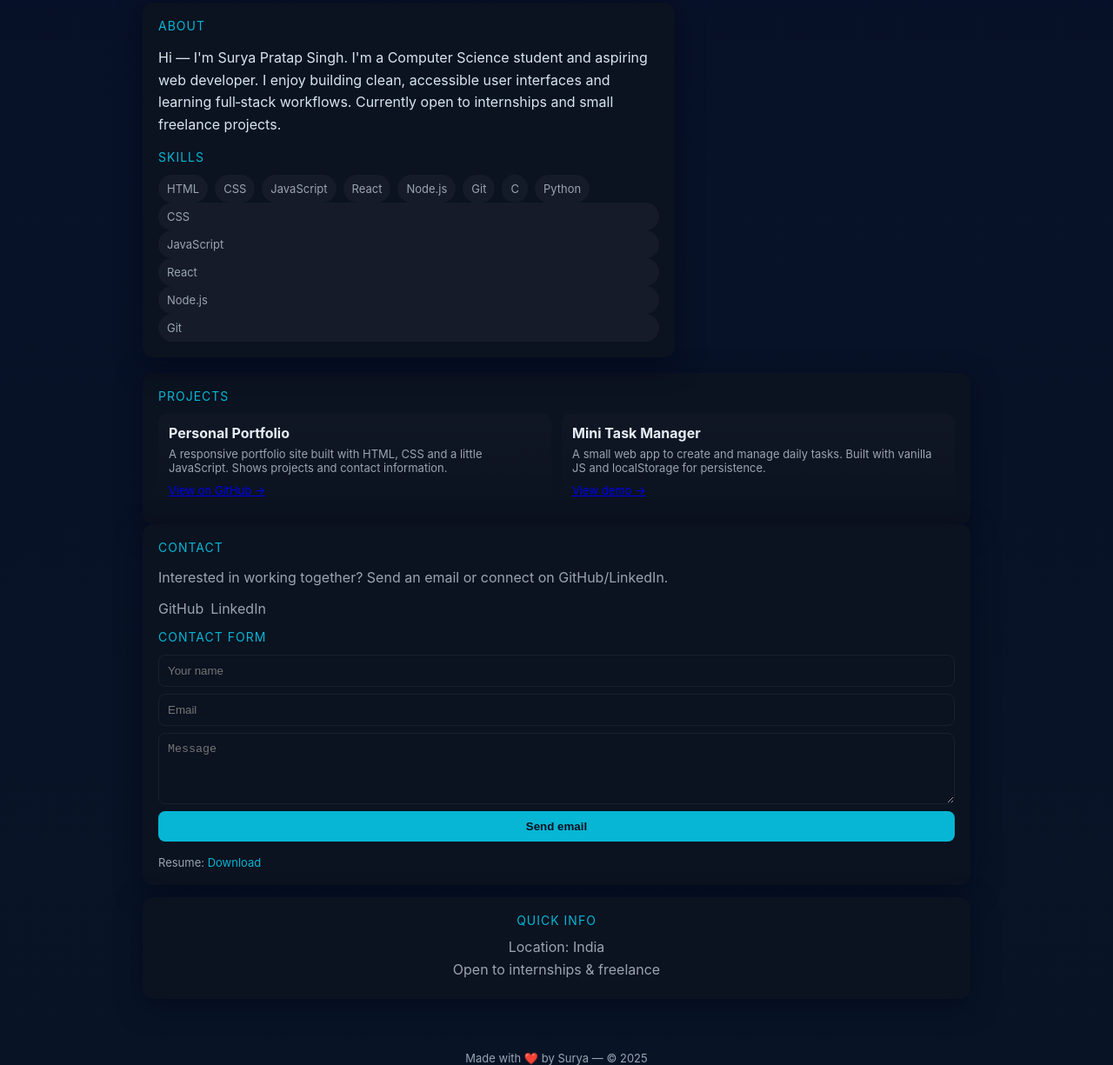
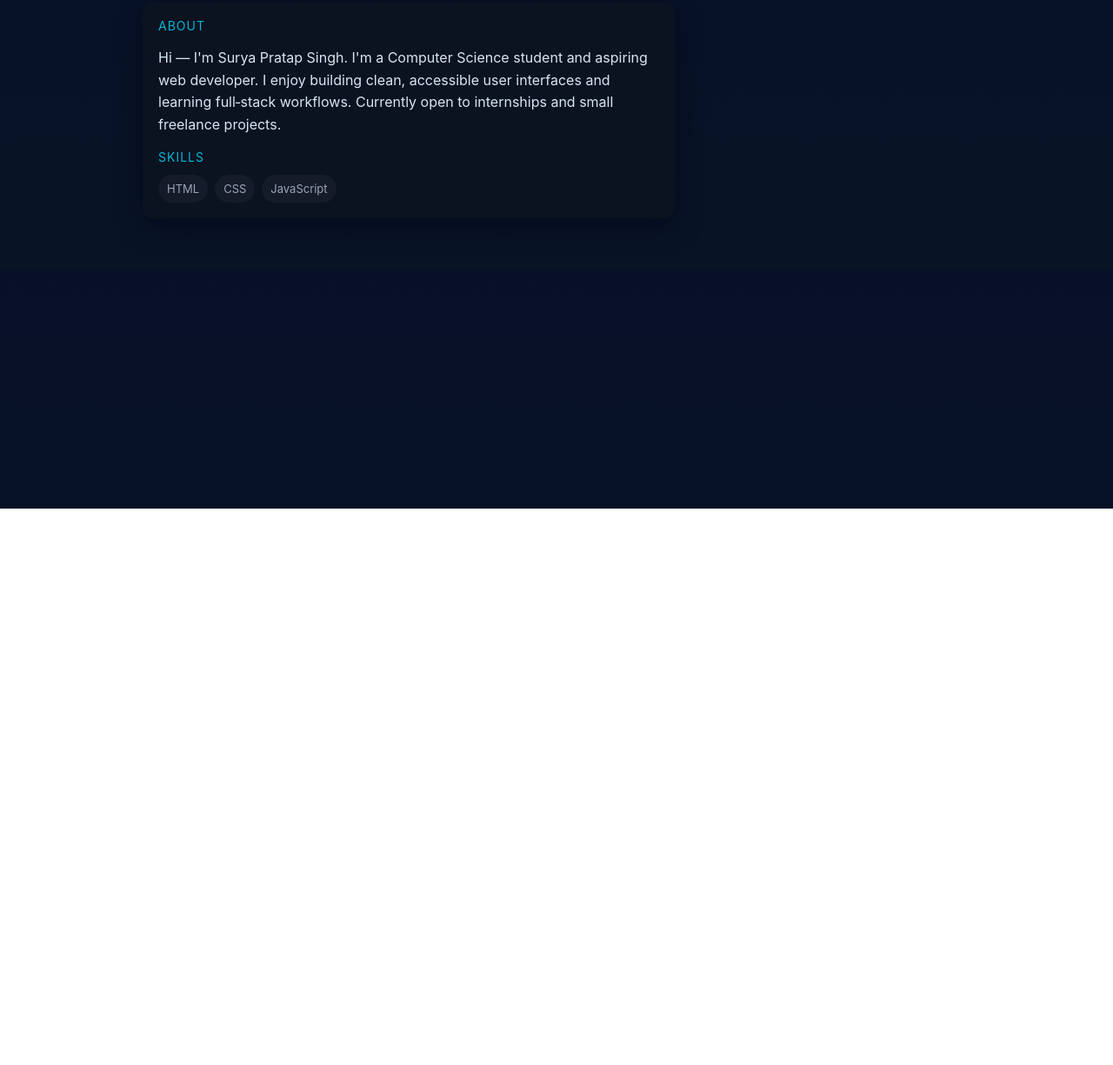
Before and after one commit to SuryaX096/suryax096.github.io, a plain HTML site: page index.html in a window 1280 px wide. Shown: the part 215-1440 px from the top of the page at 87% size. After the commit the page ends 800 px from the top, so only its background shows below. Drawn offline with Linux system fonts and the light colour scheme.

Commit message:
Refactor index.html structure and content

```diff
--- a/index.html
+++ b/index.html
@@ -1,5 +1,3 @@
-
-
  <!doctype html>
 <html lang="en">
 <head>
@@ -18,13 +16,16 @@
 nav{margin-left:auto}
 nav a{color:var(--muted);text-decoration:none;margin-left:16px}
 
+
 .grid{display:grid;grid-template-columns:1fr 320px;gap:20px;margin-top:28px}
 .card{background:var(--card);padding:18px;border-radius:12px;box-shadow:0 8px 30px rgba(2,6,23,0.6)}
 .section-title{font-size:14px;color:var(--accent);letter-spacing:1px;text-transform:uppercase;margin-bottom:12px}
 
+
 .about p{line-height:1.6;color:#d7e6f2}
 .skills{display:flex;flex-wrap:wrap;gap:8px;margin-top:12px}
 .skill{background:var(--glass);padding:8px 10px;border-radius:999px;color:var(--muted);font-size:13px}
+
 
 .projects{display:grid;grid-template-columns:repeat(auto-fit,minmax(220px,1fr));gap:12px}
 .proj{background:linear-gradient(180deg,rgba(255,255,255,0.02),transparent);padding:12px;border-radius:10px}
@@ -32,11 +33,14 @@
 .proj p{margin:0;color:var(--muted);font-size:13px}
 .proj a{display:inline-block;margin-top:10px;font-size:13px}
 
+
 .contact form{display:flex;flex-direction:column;gap:8px}
 input,textarea{background:transparent;border:1px solid rgba(255,255,255,0.06);padding:10px;border-radius:8px;color:#e8f6ff}
 button{background:var(--accent);border:0;padding:10px 12px;border-radius:8px;color:#021021;font-weight:600;cursor:pointer}
 
+
 footer{margin-top:28px;text-align:center;color:var(--muted);font-size:13px}
+
 
 @media (max-width:900px){.grid{grid-template-columns:1fr}.avatar{width:80px;height:80px;font-size:28px}.container{padding:16px}}
 </style>
@@ -58,89 +62,17 @@
 </nav>
 </header>
 
+
 <div class="grid">
 <main>
 <section id="about" class="card about">
 <div class="section-title">About</div>
 <p>Hi — I'm Surya Pratap Singh. I'm a Computer Science student and aspiring web developer. I enjoy building clean, accessible user interfaces and learning full‑stack workflows. Currently open to internships and small freelance projects.</p>
 
+
 <div class="section-title">Skills</div>
 <div class="skills">
 <div class="skill">HTML</div>
 <div class="skill">CSS</div>
 <div class="skill">JavaScript</div>
-            <div class="skill">React</div>
-            <div class="skill">Node.js</div>
-            <div class="skill">Git</div>
-            <div class="skill">C</div>
-            <div class="skill">Python</div>
-          </div>
-            <div class="skill">CSS</div>
-            <div class="skill">JavaScript</div>
-            <div class="skill">React</div>
-            <div class="skill">Node.js</div>
-            <div class="skill">Git</div>
-          </div>
-        </section>
-
-        <section id="projects" class="card" style="margin-top:18px">
-          <div class="section-title">Projects</div>
-          <div class="projects">
-            <article class="proj">
-              <h3>Personal Portfolio</h3>
-              <p>A responsive portfolio site built with HTML, CSS and a little JavaScript. Shows projects and contact information.</p>
-              <a href="https://github.com/suryax096/suryax096.github.io" target="_blank">View on GitHub →</a>
-            </article>
-
-            <article class="proj">
-              <h3>Mini Task Manager</h3>
-              <p>A small web app to create and manage daily tasks. Built with vanilla JS and localStorage for persistence.</p>
-              <a href="#">View demo →</a>
-            </article>
-
-            <!-- Add more projects -->
-          </div>
-        </section>
-
-      </main>
-
-      <aside>
-        <div class="card">
-          <div class="section-title">Contact</div>
-          <p style="color:var(--muted)">Interested in working together? Send an email or connect on GitHub/LinkedIn.</p>
-          <div style="margin-top:10px;display:flex;gap:8px">
-            <a href="https://github.com/suryax096" target="_blank" rel="noopener" style="color:var(--muted);text-decoration:none">GitHub</a>
-            <a href="https://linkedin.com/in/YOUR_LINKEDIN" target="_blank" rel="noopener" style="color:var(--muted);text-decoration:none">LinkedIn</a>
-          </div>
-
-          <div style="margin-top:14px" class="section-title">Contact Form</div>
-          <div class="contact">
-            <form action="mailto:your@email.com" method="post" enctype="text/plain">
-              <input type="text" name="name" placeholder="Your name" required>
-              <input type="email" name="email" placeholder="Email" required>
-              <textarea name="message" rows="4" placeholder="Message" required></textarea>
-              <button type="submit">Send email</button>
-            </form>
-          </div>
-
-          <div style="margin-top:16px;color:var(--muted);font-size:13px">Resume: <a href="#" style="color:var(--accent);text-decoration:none">Download</a></div>
-        </div>
-
-        <div class="card" style="margin-top:14px;text-align:center">
-          <div class="section-title">Quick Info</div>
-          <p style="margin:6px 0;color:var(--muted)">Location: India</p>
-          <p style="margin:6px 0;color:var(--muted)">Open to internships & freelance</p>
-        </div>
-      </aside>
-    </div>
-
-    <footer>
-      <div>Made with ❤️ by Surya — <span style="color:var(--muted)">© <span id="year"></span></span></div>
-    </footer>
-  </div>
-
-  <script>
-    document.getElementById('year').textContent = new Date().getFullYear();
-  </script>
-</body>
 </html>
```
Lines whose indentation alone changed are shown as unchanged.
